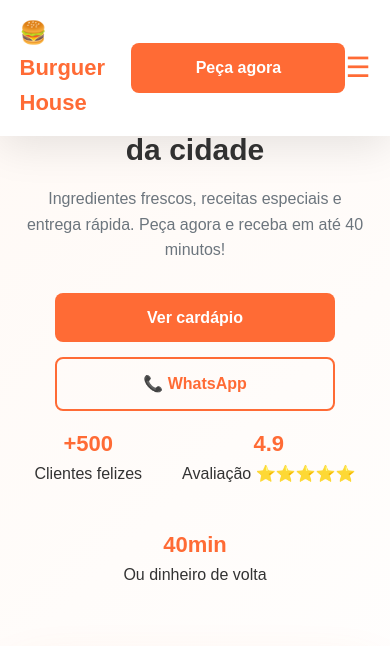
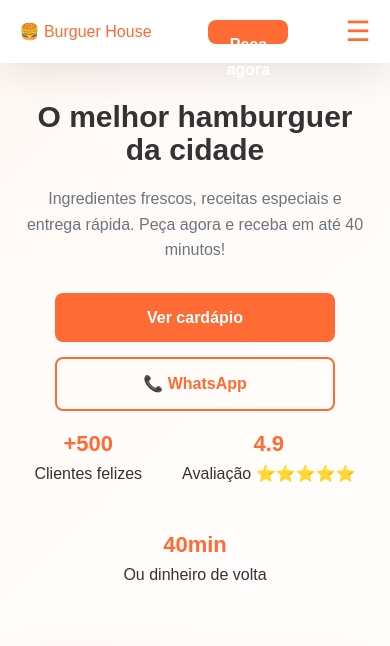
Before and after one commit to JoseSilva84/Burguer-House, a plain HTML site: page index.html in a window 390 px wide. Shown: the top 646 px of the page. Drawn offline with Linux system fonts and the light colour scheme.

Commit message:
fix: correção no javascript linkado ao html

```diff
--- a/index.html
+++ b/index.html
@@ -160,6 +160,6 @@
             <a href="https://w.app/ao4v3w" target="_blank" class="redesSociais">José Silva</a>
         </div>
     </footer>
-
+    <script src="script.js"></script>
 </body>
 </html>
--- a/style.css
+++ b/style.css
@@ -429,6 +429,18 @@ body {
 
 @media (max-width: 1024px) {
 
+    .linkBurguer {
+    font-size:20px;
+    font-weight: 500;
+    }
+
+    .btnPecaAgora {
+        cursor: pointer;
+        width: 120px;
+        height: 30px;
+        text-align: center;
+    }
+
     .hero {
         grid-template-columns: 1fr;
         text-align: center;
@@ -453,10 +465,22 @@ body {
 }
 
 /* =========================
-   MOBILE
+MOBILE
 ========================= */
 
 @media (max-width: 768px) {
+
+    .linkBurguer {
+    font-size:18px;
+    font-weight: 400;
+    }
+
+    .btnPecaAgora {
+        cursor: pointer;
+        width: 110px;
+        height: 20px;
+        text-align: center;
+    }
 
     header {
         flex-direction: row;
@@ -530,6 +554,17 @@ body {
 
 @media (max-width: 480px) {
 
+    .linkBurguer {
+    font-size:16px;
+    font-weight: 300;
+    }
+    .btnPecaAgora {
+        cursor: pointer;
+        width: 80px;
+        height: 20px;
+        text-align: center;
+    }
+
     .hero h1 {
         font-size: 30px;
     }
```
Also changed, not shown: script.js (renamed from menu.js).
